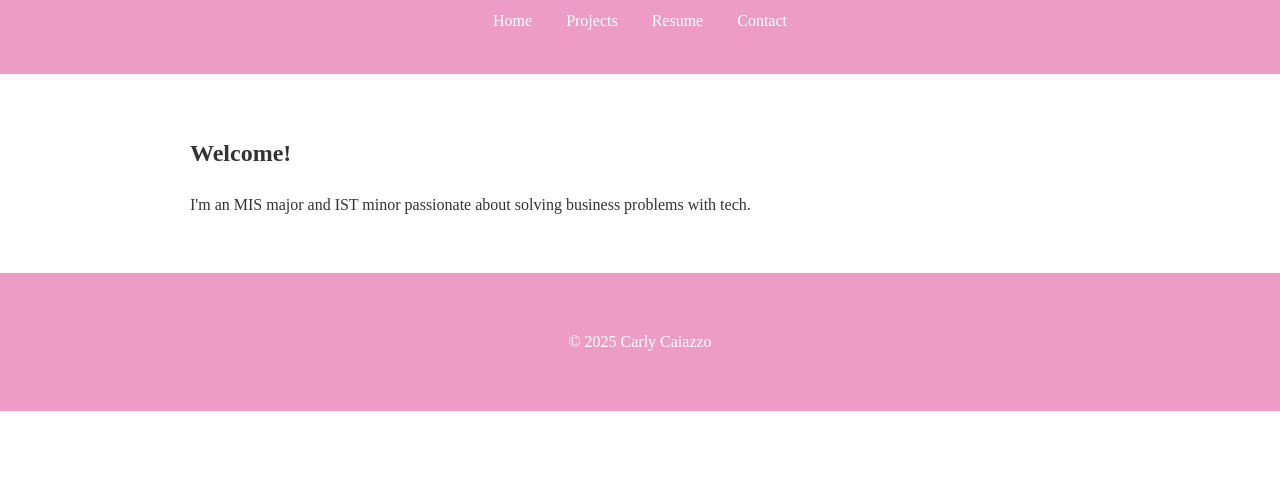
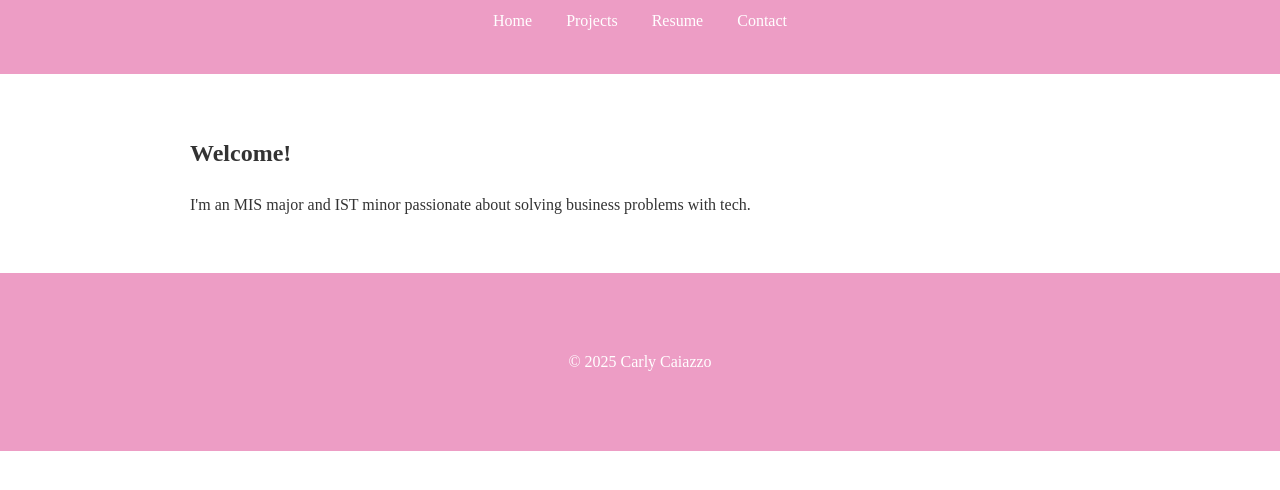
Before and after one commit to carly-caiazzo/personal-page, a plain HTML site: page index.html in a window 1280 px wide. Shown: the part 126-616 px from the top of the page. Drawn offline with Linux system fonts and the light colour scheme.

Commit message:
Update style.css

```diff
--- a/style.css
+++ b/style.css
@@ -30,7 +30,7 @@ section {
 
 footer {
     text-align: center;
-    padding: 40px;
+    padding: 60px;
     background-color: #ED9DC5;
     color: #fff;
 }
```
